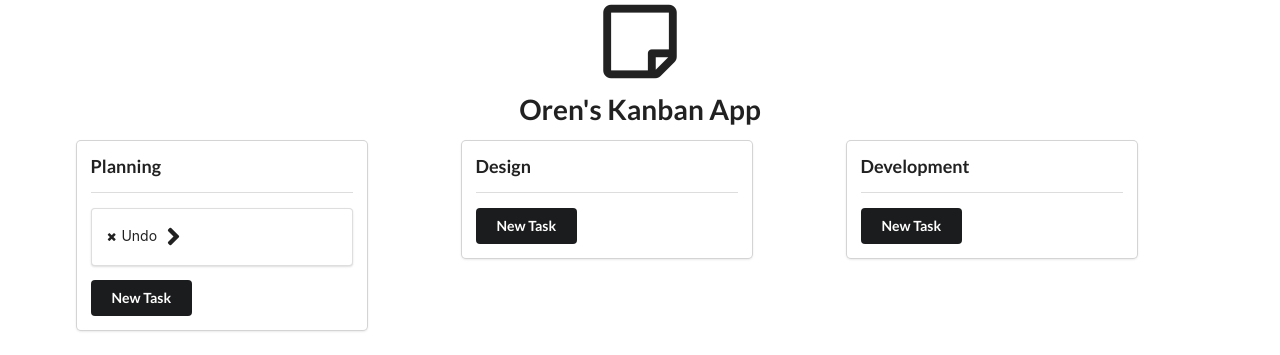
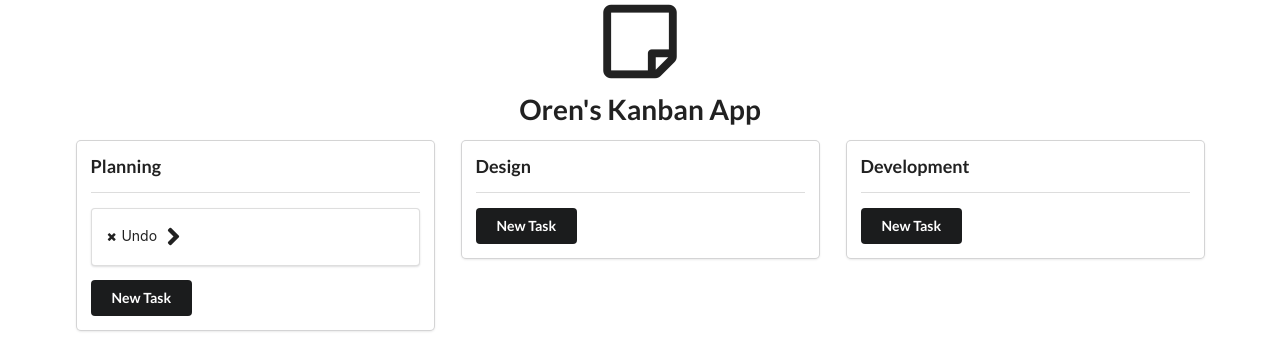
Before and after one commit to delta94/KanBanApp, a React (Create React App) app: page / in a window 1280 px wide. Shown: the top 355 px of the page. Built offline with nearby package versions, Linux system fonts and the light colour scheme.

Commit message:
Increased bucket/card width

```diff
--- a/src/Bucket.js
+++ b/src/Bucket.js
@@ -27,7 +27,7 @@ export default class Bucket extends Component {
 
     return (
       <div
-        className="ui card"
+        className="ui fluid card"
         onDrop={event => onDrop(event, index)}
         onDragOver={event => onDragOver(event, index)}
       >
```
